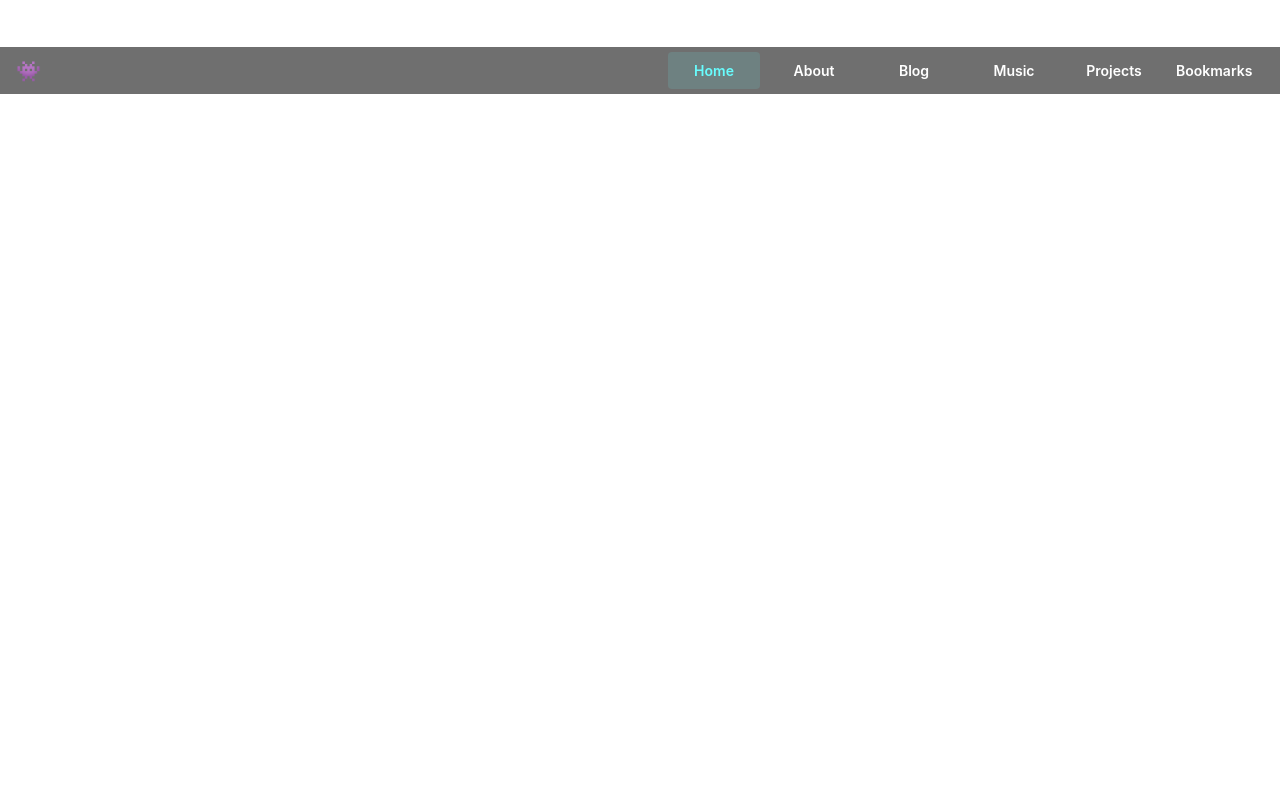
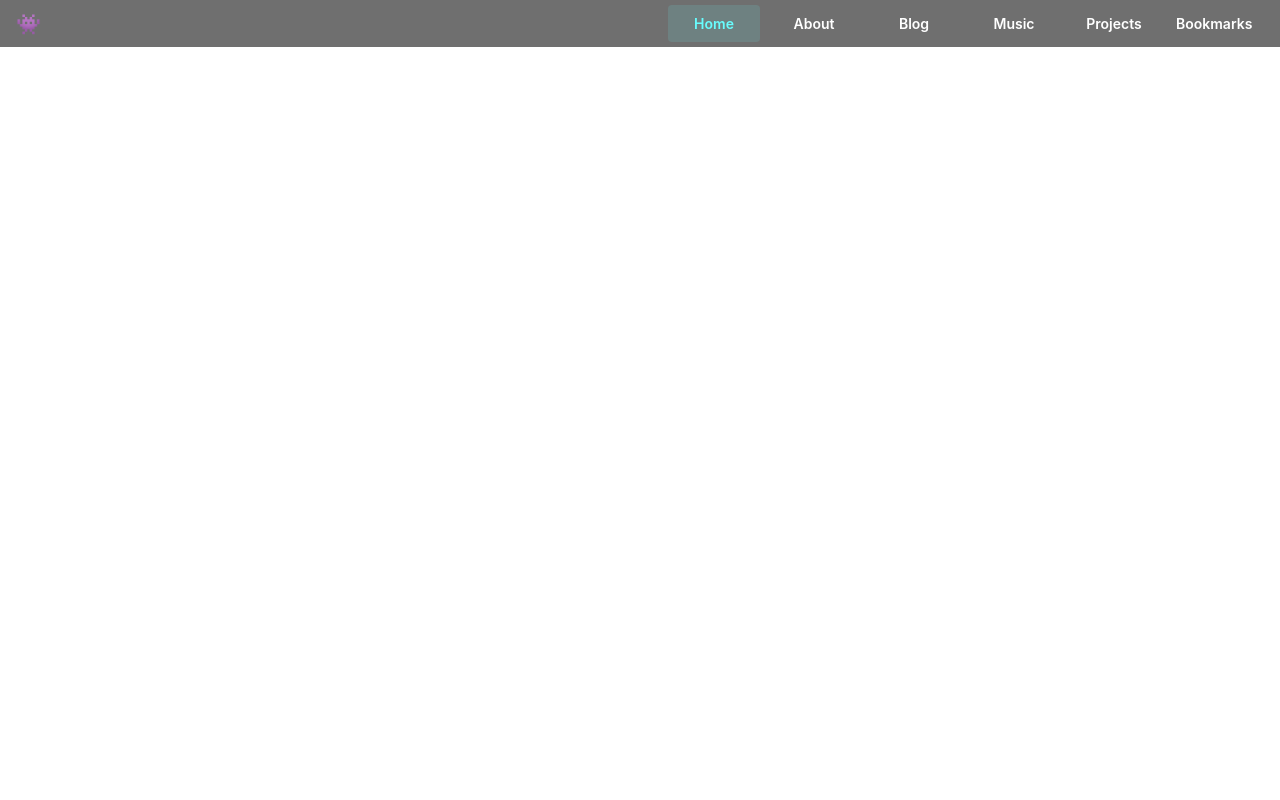
Before and after one commit to ataricoder/www, a Next.js app: page / in a window 1280 px wide. Shown: the top 800 px of the page. Built offline with nearby package versions, Linux system fonts and the light colour scheme.

Commit message:
removed extra top space for spacer

```diff
--- a/components/header/desktop.module.css
+++ b/components/header/desktop.module.css
@@ -11,7 +11,7 @@
 
 .navbar {
 	position: absolute;
-	top: 47px;
+	/* top: 47px; */
 	right: 0;
 	left: 0;
 	background-color: #00000090;
--- a/components/header/mobile.module.css
+++ b/components/header/mobile.module.css
@@ -13,7 +13,7 @@
 	background-color: #00000090;
 	backdrop-filter: saturate(180%) blur(20px);
 	position: absolute;
-	top: 47px;
+	/* top: 47px; */
 	right: 0;
 	left: 0;
 	padding: 9px 18px;
```
